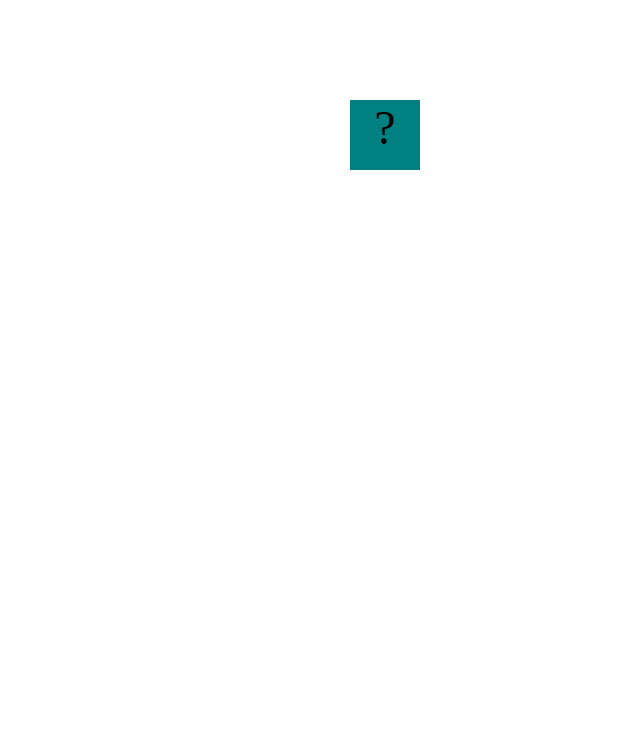
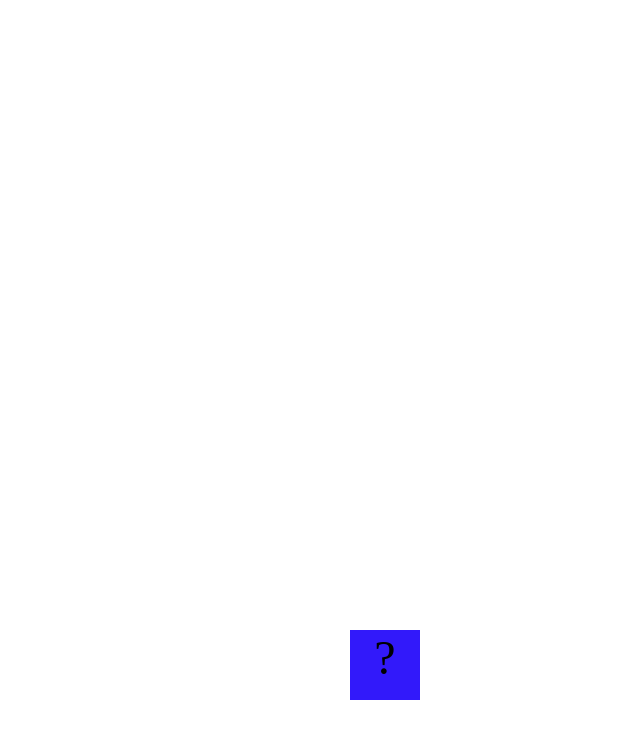
Before and after one commit to paulrogers5/paulrogers5.github.io, a plain HTML site: page fsd-projects/bouncing-box/index.html in a window 1280 px wide. Shown: the whole page, without its empty margins (640-1280 px from the left). Drawn offline with Linux system fonts and the light colour scheme.

Commit message:
added vertical movement, tried to add color changing

```diff
--- a/fsd-projects/bouncing-box/index.html
+++ b/fsd-projects/bouncing-box/index.html
@@ -1,5 +1,6 @@
 <!DOCTYPE html>
 <html>
+
 <head>
   <meta charset="utf-8" />
   <title>Bouncing Box</title>
@@ -42,6 +43,8 @@
       var box = jQuery(".box"); // reference to the HTML .box element
       var board = jQuery(".board"); // reference to the HTML .board element
       var boardWidth = board.width(); // the maximum X-Coordinate of the screen
+      var boardHeight = jQuery(window).height();
+
 
       // update the boardWidth variable when the window is resized
       jQuery(window).on("resize", function () {
@@ -55,8 +58,9 @@
       box.on("click", handleBoxClick);
 
       // moves the Box to a new position on the screen along the X-Axis
-        function moveBoxTo(newPositionX) {
+      function moveBoxTo(newPositionX, newPositionY) {
         box.css("left", newPositionX);
+        box.css("top", newPositionY);
       }
 
       // changes the text displayed on the Box
@@ -69,9 +73,15 @@
       //////////////////////////////////////////////////////////////////
 
       // TODO 2 - Variable declarations
-        var positionX = 0
-        var points = 0
-        var speed = 10
+      var positionX = 0;
+      var points = 0;
+      var speed = 10;
+      var positionY = 0;
+      var speedY = 10;
+      var randNum = Math.random() * 1000;
+      var colorStr = "rgb(50, 25, 250)";
+      box.css("background-color", colorStr);
+      var randomNumberBetween0and10 = Math.random() * 255;
 
 
 
@@ -81,14 +91,29 @@
        * If the box drifts off the screen, turn it around!
        */
       function update() {
-          moveBoxTo(positionX);
+        moveBoxTo(positionX, positionY);
+
         positionX += speed;
-        if(positionX > boardWidth){
+        positionY += speedY;
+
+        if (positionX > boardWidth) {
           speed *= -1;
+          getRandomColor
         }
-        else if (positionX < 0){
+        else if (positionX < 0) {
           speed *= -1
+          getRandomColor
         }
+
+        if (positionY > boardHeight) {
+          speedY *= -1;
+          getRandomColor
+        }
+        else if (positionY < 0) {
+          speedY *= -1
+          getRandomColor
+        }
+
 
       }
 
@@ -100,7 +125,8 @@
        * - move the box to the left side of the screen.
        */
       function handleBoxClick() {
-          positionX = 0
+        positionX = randNum
+        positionY = randNum
         changeBoxText(points)
         points++
         speed = 3 * points + 10
@@ -108,10 +134,14 @@
 
 
       }
+      function getRandomColor(){
+        colorStr = randomNumberBetween0and10
+      }
 
 
 
     })();
   </script>
 </body>
+
 </html>
```
Lines whose indentation alone changed are shown as unchanged.
